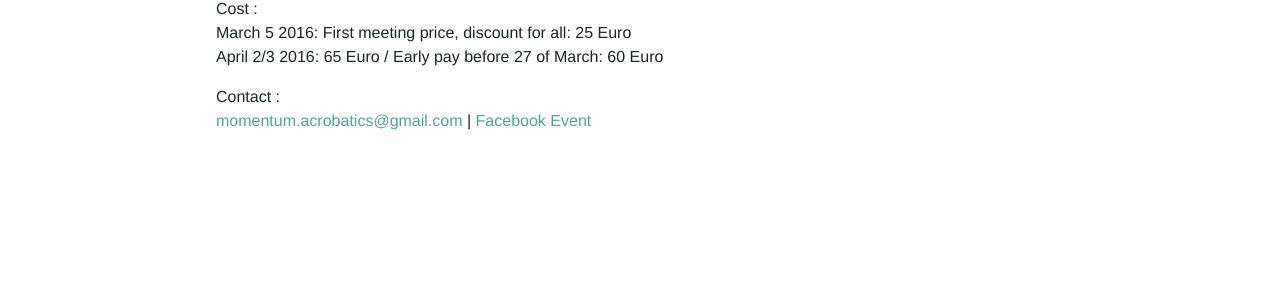
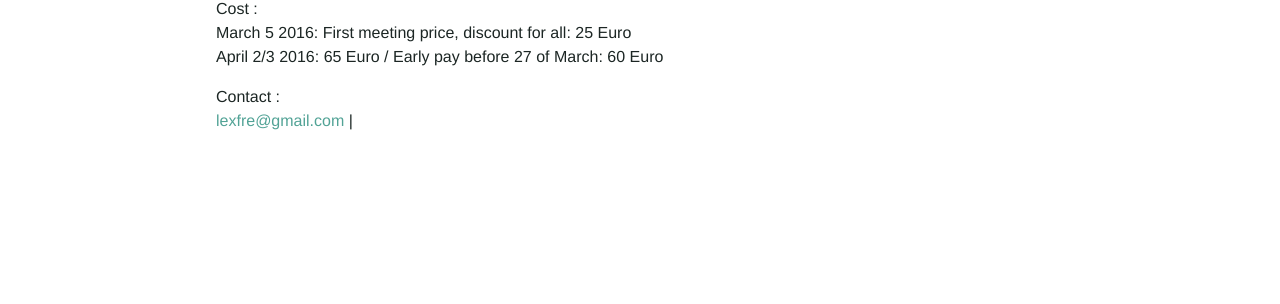
Before and after one commit to Kriesse/urbanraum, a Jekyll site: the page built from _workshops/cuerpo-presente.md, in a window 1280 px wide. Shown: the part 1491-1795 px from the top of the page. Built offline with Jekyll 4.4.1, drawn with Linux system fonts in a browser that asks for light colours; nearby versions of some CDN libraries.

Commit message:
Update cuerpo-presente.md
contact

```diff
--- a/_workshops/cuerpo-presente.md
+++ b/_workshops/cuerpo-presente.md
@@ -71,10 +71,9 @@ This meeting ends with individual or group practices of instant composition, fol
 teacher: "Alexander Carrillo"
 teacher-link: "friederike-erhart"
 
-email: momentum.acrobatics@gmail.com
+email: lexfre@gmail.com
 phone:
-website-title: Facebook Event
-website-link: https://www.facebook.com/events/933505286711533/
+website-link: www.vimeo.com/alexandercarrillo / www.alexander-carrillo.com / www.facebook.com/events/1669240953325521/
 image:
 
 ---
```
